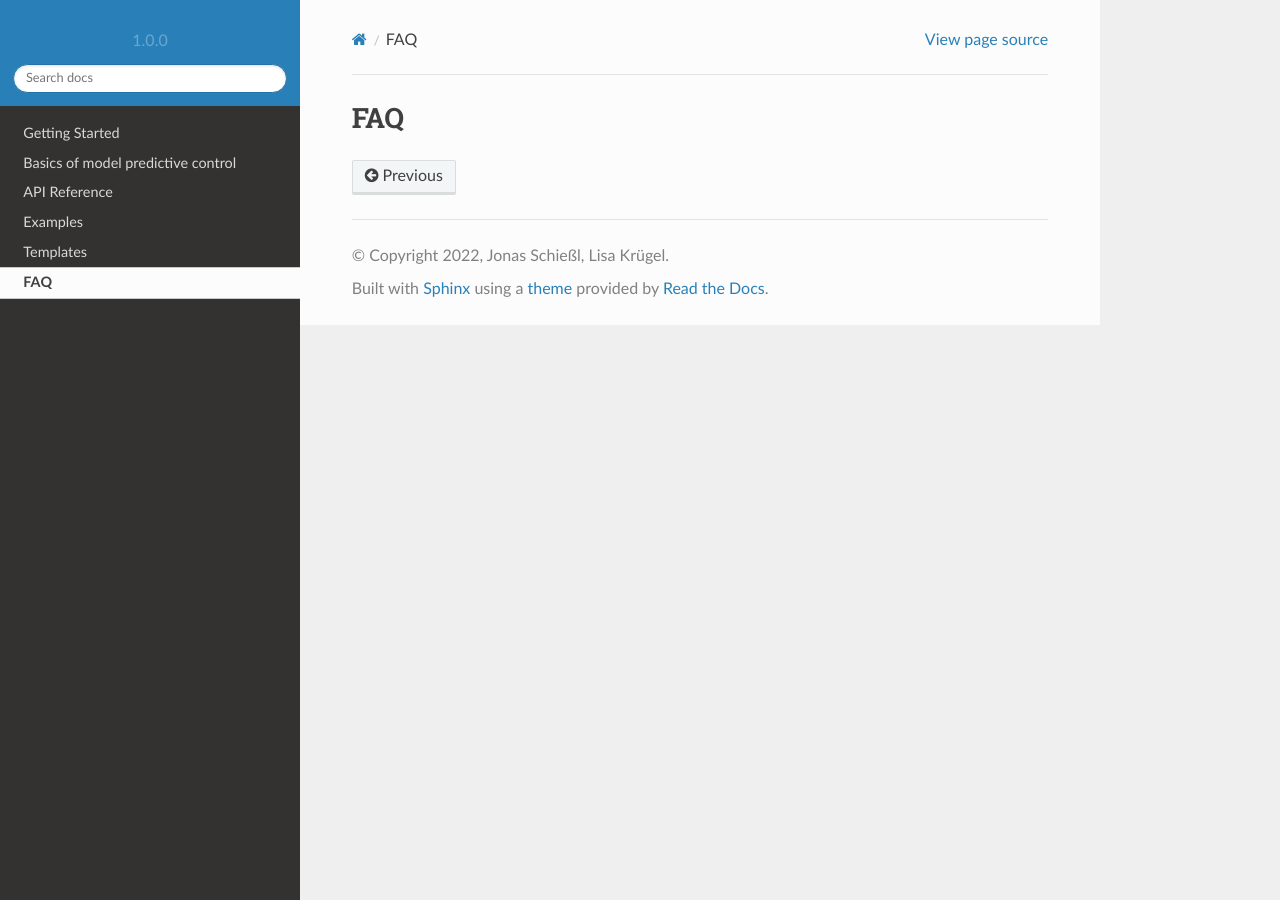
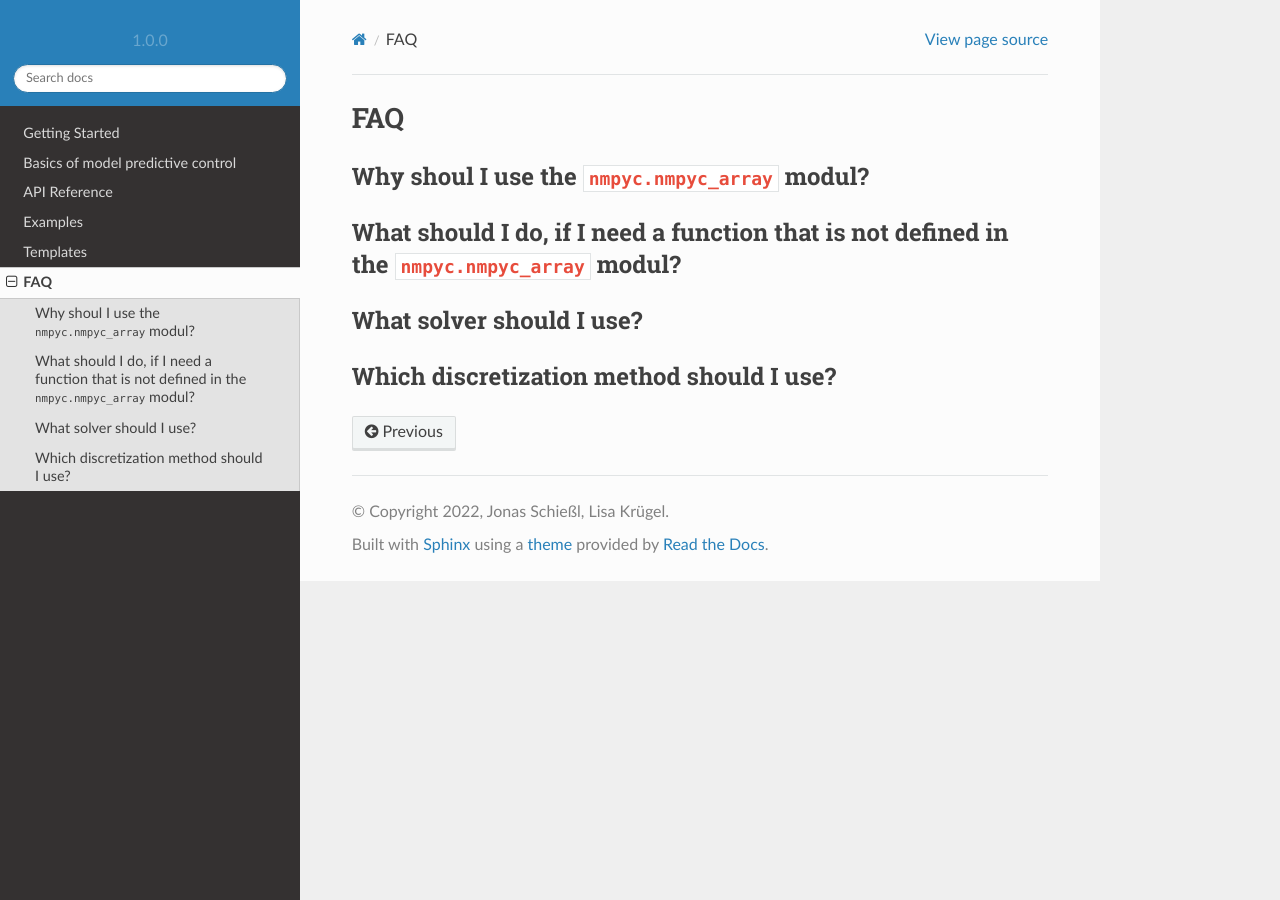
Before and after one commit to nMPyC/nmpyc, a Sphinx documentation site: the page built from docs/source/faq.rst, in a window 1280 px wide. Built offline with Sphinx 7.4.7 and the Read the Docs theme 2.0.0, drawn with Linux system fonts in a browser that asks for light colours; cross-references to code outside the pages are shown as plain code.

Commit message:
Update faq.rst

```diff
--- a/docs/source/faq.rst
+++ b/docs/source/faq.rst
@@ -1,2 +1,17 @@
 FAQ
 ====
+
+Why shoul I use the :py:modul:`nmpyc.nmpyc_array` modul?
+---------------------------------------------------------
+
+
+What should I do, if I need a function that is not defined in the :py:modul:`nmpyc.nmpyc_array` modul?
+-------------------------------------------------------------------------------------------------------
+
+
+What solver should I use?
+--------------------------
+
+
+Which discretization method should I use?
+------------------------------------------
```
